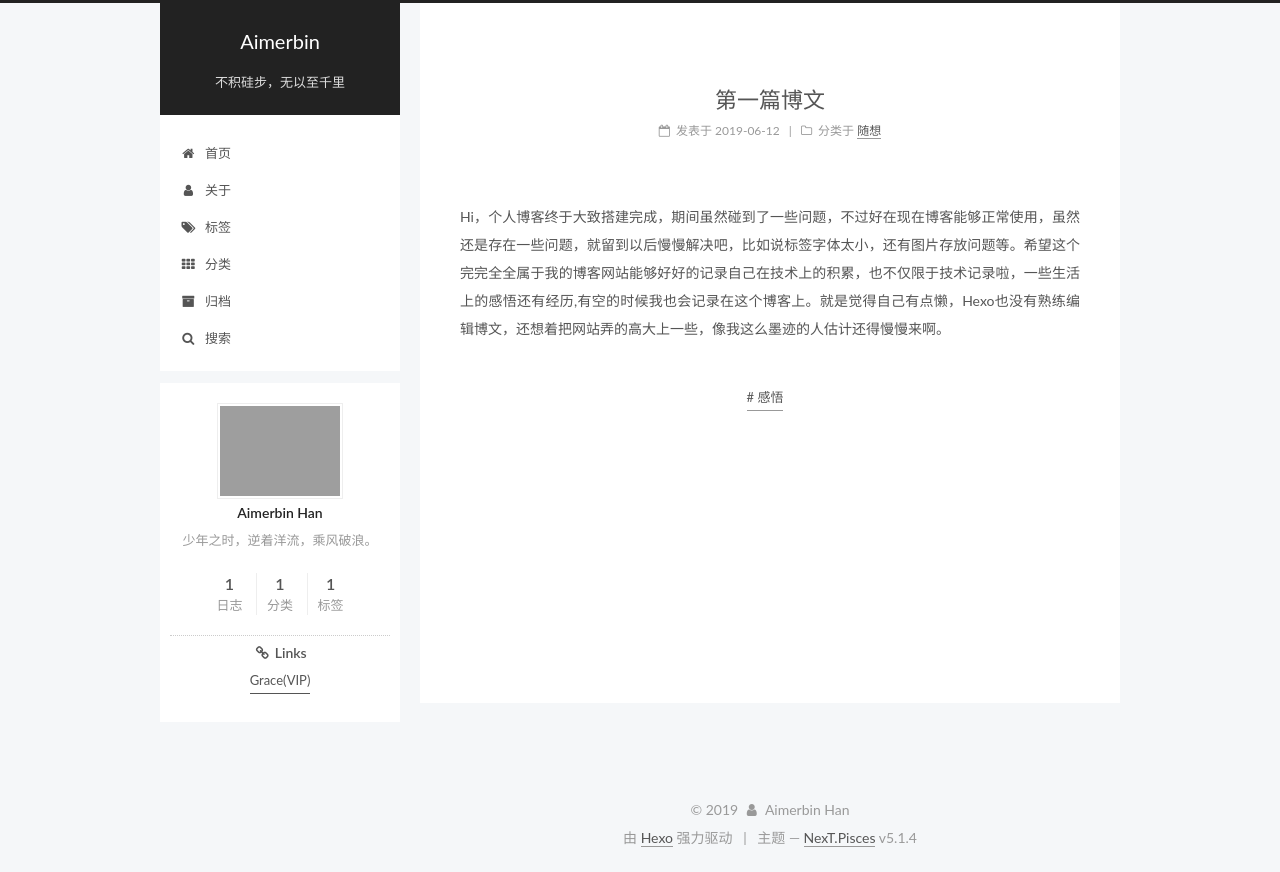
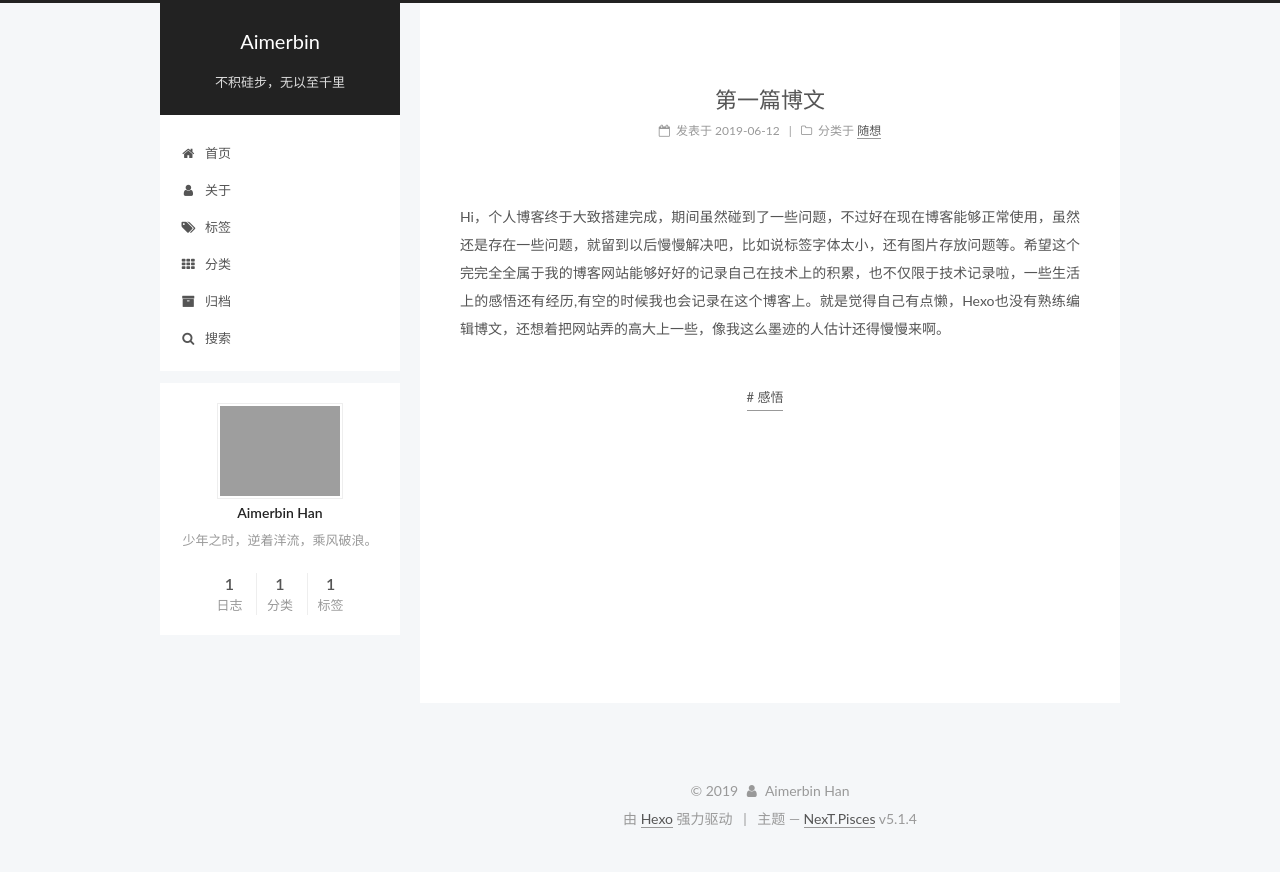
Before and after one commit to yaliJU/yaliJU.github.io, a plain HTML site: page 2019/06/12/hello-world/index.html in a window 1280 px wide. Drawn offline with Linux system fonts and the light colour scheme; grey boxes are pictures that could not be loaded.

Commit message:
Site updated: 2019-06-15 17:35:14

```diff
--- a/2019/06/12/hello-world/index.html
+++ b/2019/06/12/hello-world/index.html
@@ -515,20 +515,6 @@
 
 
 
-
-            <div class="links-of-blogroll motion-element links-of-blogroll-block">
-              <div class="links-of-blogroll-title">
-                <i class="fa  fa-fw fa-link"></i>
-                Links
-              </div>
-              <ul class="links-of-blogroll-list">
-
-                  <li class="links-of-blogroll-item">
-                    <a href="https://unknown.yuzhouwan.com/" title="Grace(VIP)" target="_blank">Grace(VIP)</a>
-                  </li>
-
-              </ul>
-            </div>
 
 
 
```
Also changed, not shown: about/index.html (+0 -14 lines), archives/2019/06/index.html (+0 -14 lines), archives/2019/index.html (+0 -14 lines), archives/index.html (+0 -14 lines), categories/index.html (+0 -14 lines), categories/随想/index.html (+0 -14 lines), index.html (+0 -14 lines), tags/index.html (+0 -14 lines), tags/感悟/index.html (+0 -14 lines).
